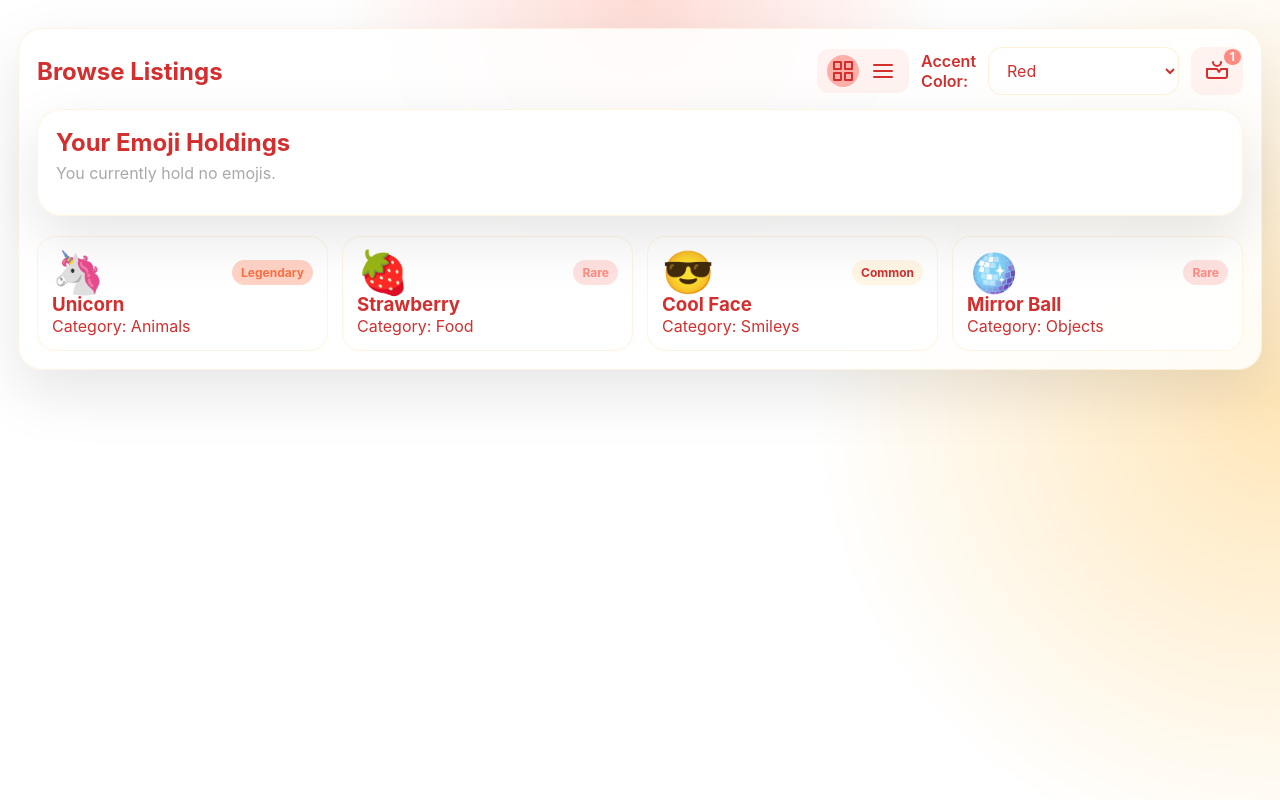
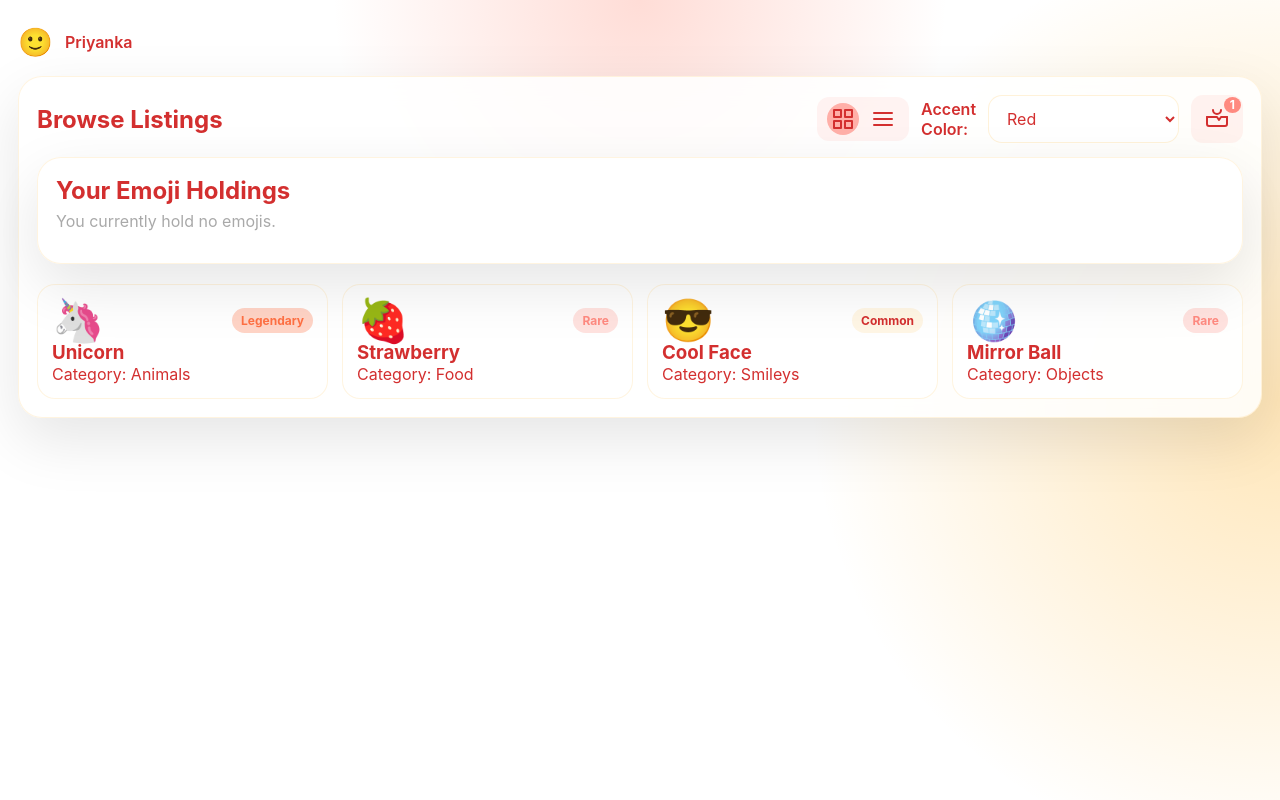
Before and after one commit to pri-m-05/emoji-exchange, a React (Vite) app in the folder emoji-exchange-starter/: page / in a window 1280 px wide. Built offline with nearby package versions, Linux system fonts and the light colour scheme.

Commit message:
Refactor account info UI: reposition to top-left and simplify styling for minimalism

```diff
--- a/emoji-exchange-starter/src/App.tsx
+++ b/emoji-exchange-starter/src/App.tsx
@@ -62,6 +62,16 @@ export default function App() {
 
   return (
     <main className="page-shell">
+      {/* Account info moved to top-left corner with minimalistic style */}
+      <header style={{ display: "flex", justifyContent: "flex-start", alignItems: "center", gap: "12px", marginBottom: "20px" }}>
+        <span className="emoji" aria-label="User emoji" role="img" style={{ fontSize: "28px" }}>
+          🙂
+        </span>
+        <div style={{ fontWeight: 600, color: "var(--color-text-primary)", fontSize: "16px" }}>
+          {DEFAULT_USER}
+        </div>
+      </header>
+
       <section className="panel">
         <div className="panel-header" style={{ display: "flex", justifyContent: "space-between", alignItems: "center" }}>
           <h2>Browse Listings</h2>
```
Also changed, not shown: 3 other files (tests, documents, lock files or other folders).
